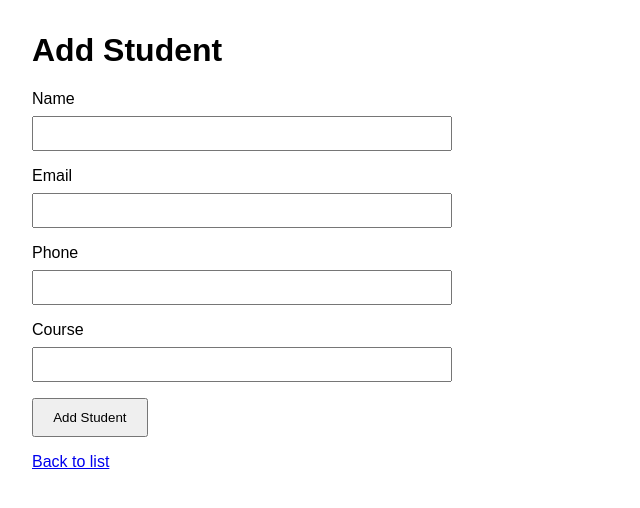
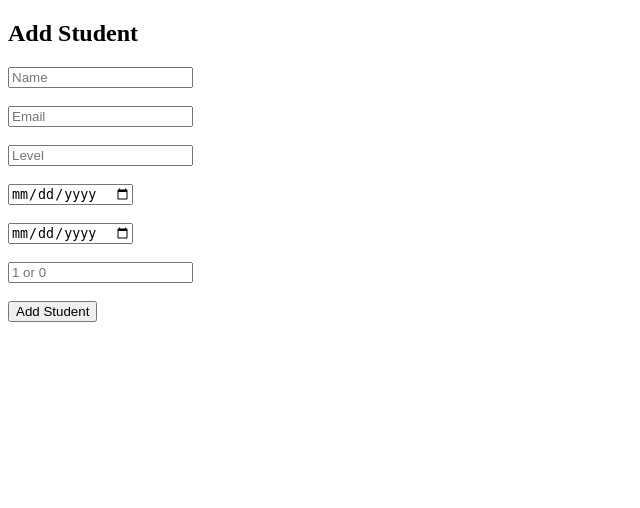
Before and after one commit to acharyarajan063/Student-Record-System, a PHP site: page /student_management/add.php in a window 1280 px wide. Shown: the top 508 px of the page, without its empty margins (0-640 px from the left). Run offline with PHP 8.4, Linux system fonts and the light colour scheme.

Commit message:
created add.php and implemented it

```diff
--- a/student_management/add.php
+++ b/student_management/add.php
@@ -1,78 +1,34 @@
 <?php
-// add.php - add a new student record
+require_once '../controllers/StudentController.php';
 
-$host = 'localhost';
-$user = 'root';
-$password = '';
-$database = 'Student_Record_System';
+$controller = new StudentController();
 
-$mysqli = new mysqli($host, $user, $password, $database);
-if ($mysqli->connect_error) {
-    die('Database connection failed: ' . $mysqli->connect_error);
-}
-
-$message = '';
 if ($_SERVER['REQUEST_METHOD'] === 'POST') {
-    $name = trim($_POST['name'] ?? '');
-    $email = trim($_POST['email'] ?? '');
-    $phone = trim($_POST['phone'] ?? '');
-    $course = trim($_POST['course'] ?? '');
-
-    if ($name === '' || $email === '' || $phone === '' || $course === '') {
-        $message = 'All fields are required.';
-    } else {
-        $stmt = $mysqli->prepare('INSERT INTO students (name, email, phone, course) VALUES (?, ?, ?, ?)');
-        if ($stmt) {
-            $stmt->bind_param('ssss', $name, $email, $phone, $course);
-            if ($stmt->execute()) {
-                $stmt->close();
-                header('Location: index.php');
-                exit;
-            }
-            $message = 'Insert failed: ' . $stmt->error;
-            $stmt->close();
-        } else {
-            $message = 'Prepare failed: ' . $mysqli->error;
-        }
-    }
+    $controller->store($_POST);
+    header("Location: index.php");
+    exit();
 }
 ?>
+
 <!DOCTYPE html>
-<html lang="en">
+<html>
 <head>
-    <meta charset="UTF-8">
-    <meta http-equiv="X-UA-Compatible" content="IE=edge">
-    <meta name="viewport" content="width=device-width, initial-scale=1.0">
     <title>Add Student</title>
-    <style>
-        body { font-family: Arial, sans-serif; margin: 2rem; }
-        form { max-width: 400px; }
-        label { display: block; margin-bottom: 0.5rem; }
-        input { width: 100%; padding: 0.5rem; margin-bottom: 1rem; }
-        .message { color: red; margin-bottom: 1rem; }
-        .button { padding: 0.6rem 1.2rem; }
-    </style>
 </head>
 <body>
-    <h1>Add Student</h1>
-    <?php if ($message !== ''): ?>
-        <div class="message"><?php echo htmlspecialchars($message); ?></div>
-    <?php endif; ?>
-    <form method="post" action="add.php">
-        <label for="name">Name</label>
-        <input type="text" id="name" name="name" value="<?php echo isset($name) ? htmlspecialchars($name) : ''; ?>" required>
 
-        <label for="email">Email</label>
-        <input type="email" id="email" name="email" value="<?php echo isset($email) ? htmlspecialchars($email) : ''; ?>" required>
+<h2>Add Student</h2>
 
-        <label for="phone">Phone</label>
-        <input type="text" id="phone" name="phone" value="<?php echo isset($phone) ? htmlspecialchars($phone) : ''; ?>" required>
+<form method="POST">
+    <input type="text" name="name" placeholder="Name" required><br><br>
+    <input type="email" name="email" placeholder="Email" required><br><br>
+    <input type="text" name="level" placeholder="Level"><br><br>
+    <input type="date" name="dob"><br><br>
+    <input type="date" name="enrolled"><br><br>
+    <input type="number" name="isActive" placeholder="1 or 0"><br><br>
 
-        <label for="course">Course</label>
-        <input type="text" id="course" name="course" value="<?php echo isset($course) ? htmlspecialchars($course) : ''; ?>" required>
+    <button type="submit">Add Student</button>
+</form>
 
-        <button type="submit" class="button">Add Student</button>
-    </form>
-    <p><a href="index.php">Back to list</a></p>
 </body>
 </html>
```
Also changed, not shown: student_management/delete.php (deleted, +0 -36 lines).
